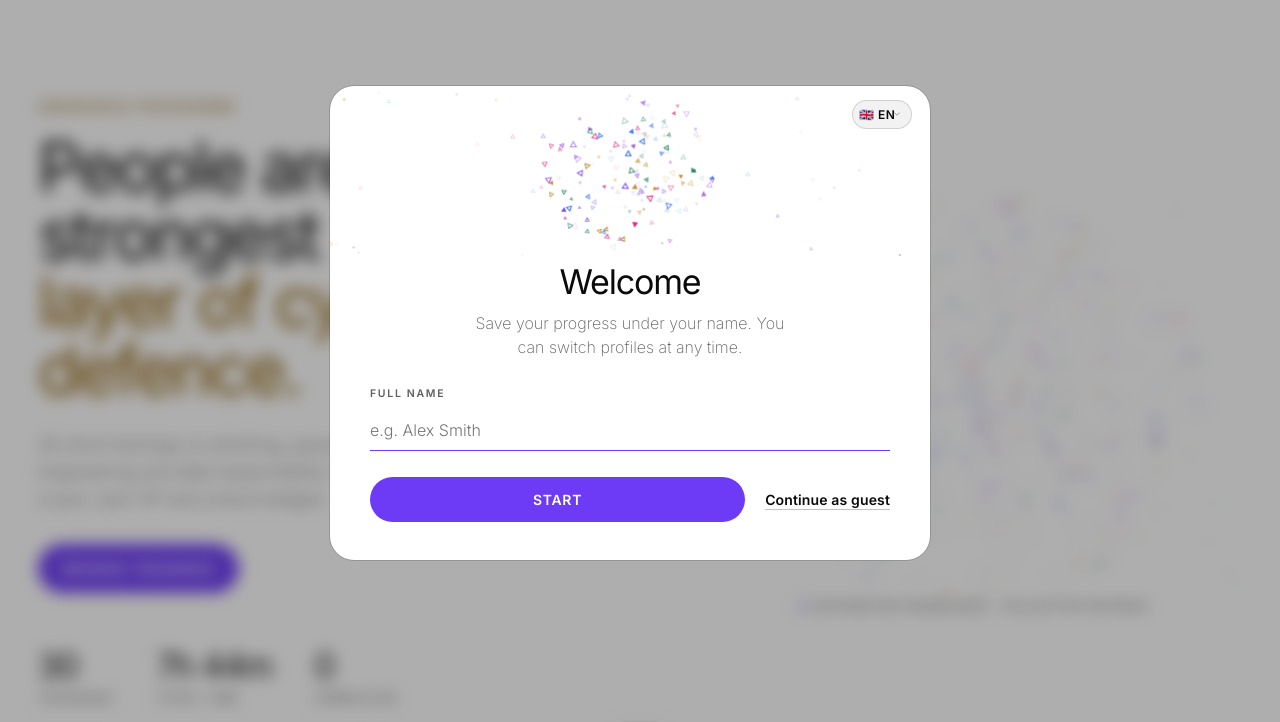
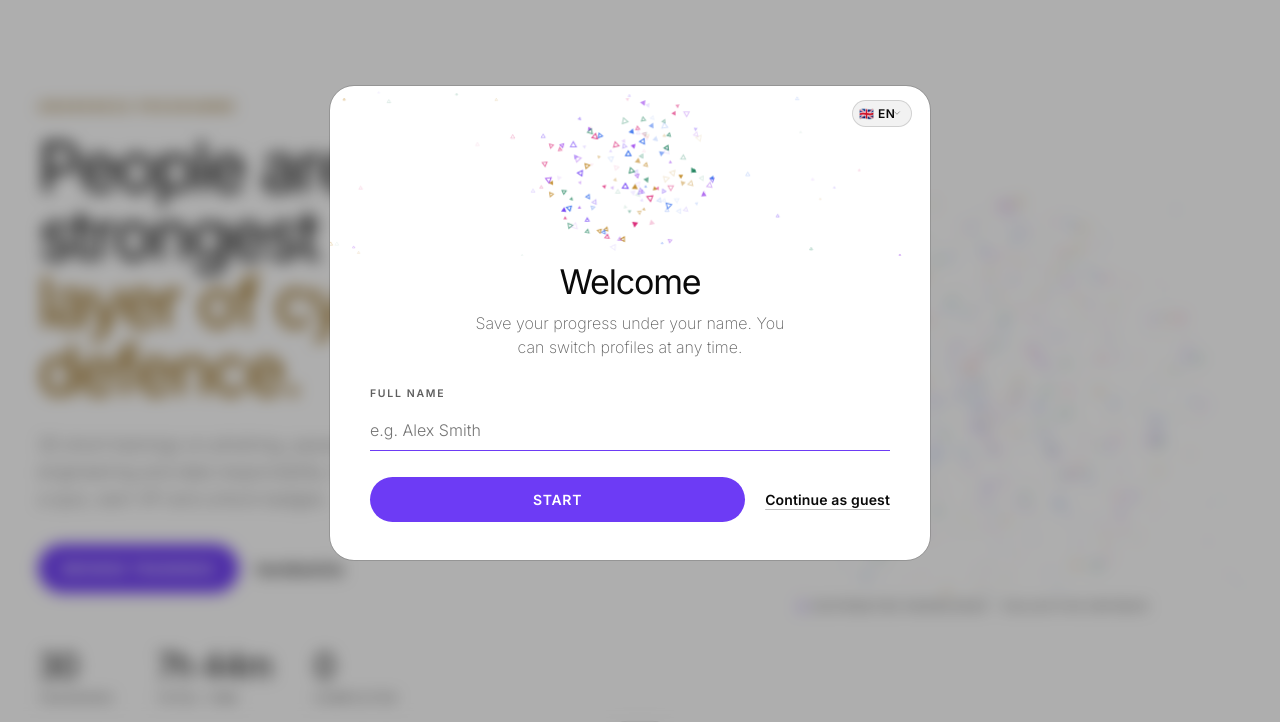
Before and after one commit to smyrna-pergamum/smyrna-cyber-awareness-academy, a plain HTML site: page index.html in a window 1280 px wide. Shown: the part 77-799 px from the top of the page. Drawn offline with Linux system fonts and the light colour scheme.

Commit message:
Add a quiz button to the hero

```diff
--- a/index.html
+++ b/index.html
@@ -91,6 +91,7 @@
       <p class="lead" data-i18n="heroLead"></p>
       <div class="hero-actions">
         <a class="btn btn-primary" href="#catalog" data-i18n="heroCta">Eğitimlere göz at</a>
+        <button type="button" class="btn btn-ghost" id="hero-quiz" data-i18n="heroQuizCta">Rastgele quiz</button>
       </div>
       <div class="hero-stats">
         <div class="stat"><b id="stat-count">30</b><span data-i18n="statTrainings">Eğitim</span></div>
```
